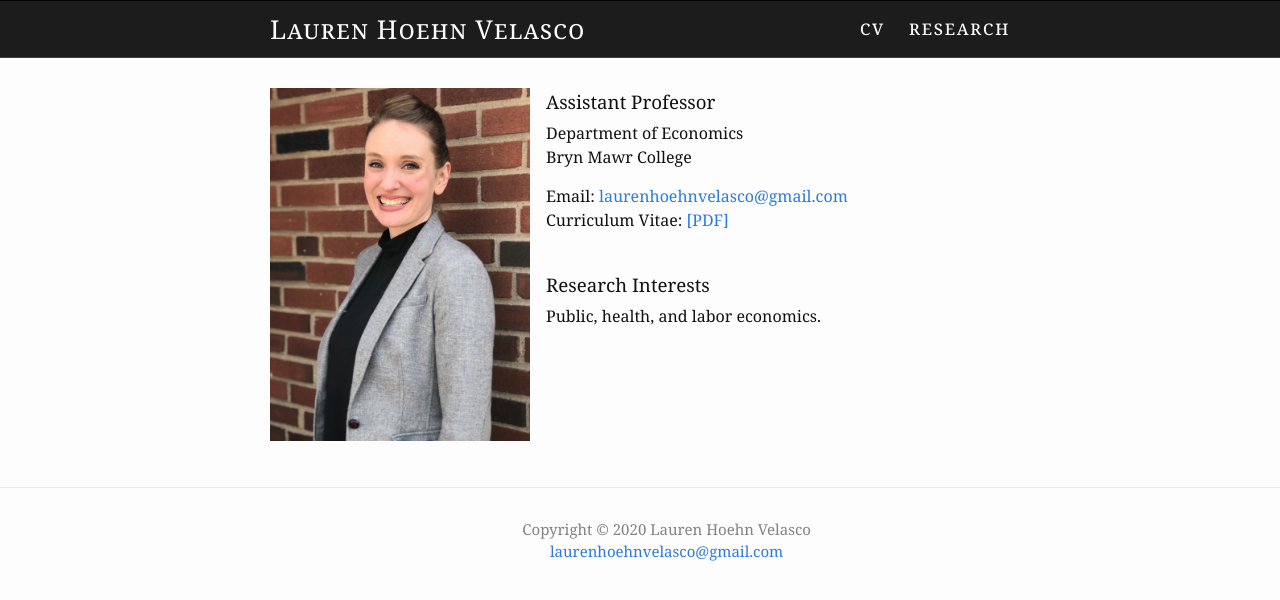
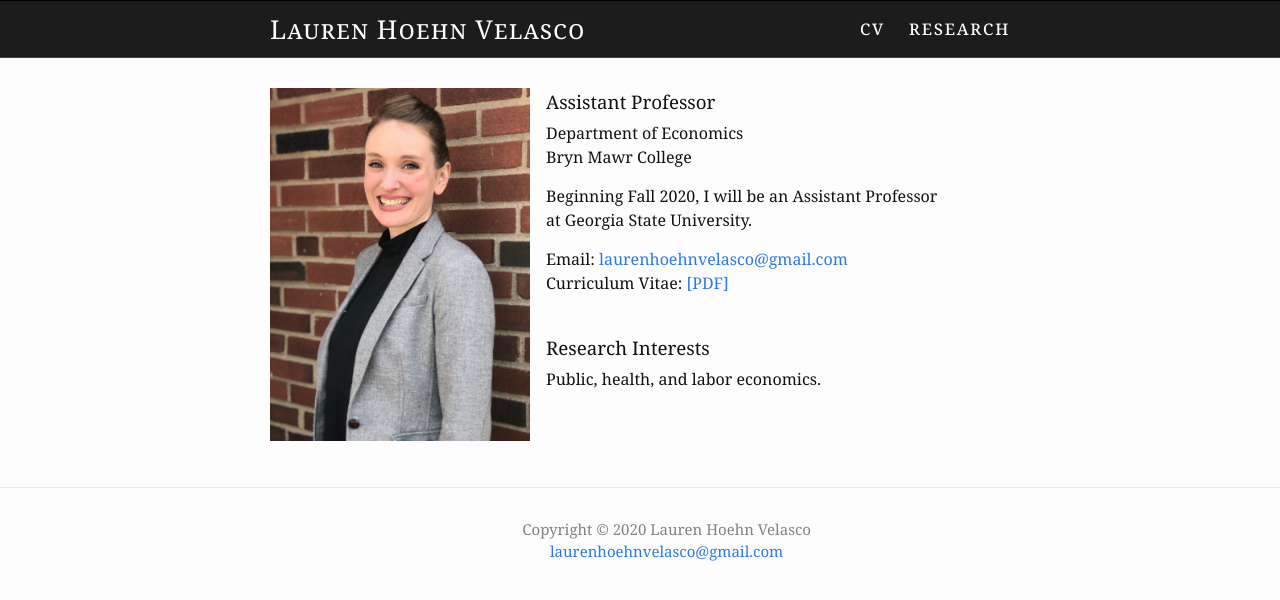
Before and after one commit to germsvel/lhv, a Jekyll site: the page built from index.html, in a window 1280 px wide. Shown: the top 600 px of the page. Built offline with Jekyll 4.4.1, drawn with Linux system fonts in a browser that asks for light colours.

Commit message:
Add GSU mention beginning Fall 2020

```diff
--- a/index.html
+++ b/index.html
@@ -13,6 +13,10 @@ layout: default
       Bryn Mawr College
     </p>
     <p>
+      Beginning Fall 2020, I will be an Assistant Professor at Georgia State
+      University.
+    </p>
+    <p>
       Email: <a href="mailto:{{ site.email }}">{{ site.email }}</a>
       </br>
       Curriculum Vitae: <a target="_blank" href="{{ site.base_url
```
